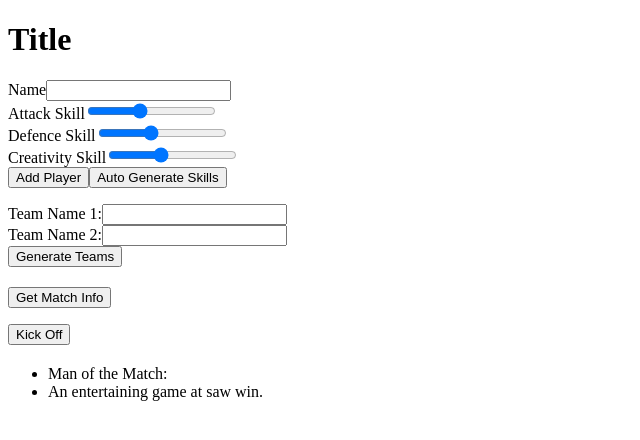
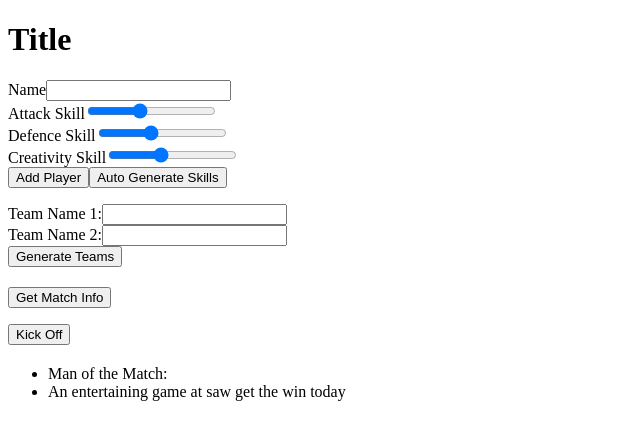
Before and after one commit to bpdm88/football-picker, a React (Create React App) app: page / in a window 1280 px wide. Shown: the top 440 px of the page, without its empty margins (0-640 px from the left). Built offline with nearby package versions, Linux system fonts and the light colour scheme.

Commit message:
winner and stadium correctly displayed in post match analysis

```diff
--- a/src/components/PostMatch/PostMatch.js
+++ b/src/components/PostMatch/PostMatch.js
@@ -17,7 +17,10 @@ class PostMatch extends React.Component {
                 <ul>
                     <li>Man of the Match: {motm}</li>
                     <li>
-                        An entertaining game at {matchInfo[2]} saw {winner} win.
+                        An entertaining game at {matchInfo[2]} saw{" "}
+                        {winner === "draw"
+                            ? "a competitive draw"
+                            : `${winner} get the win today`}
                     </li>
                 </ul>
             </>
```
Also changed, not shown: 1 other file (tests, documents, lock files or other folders).
